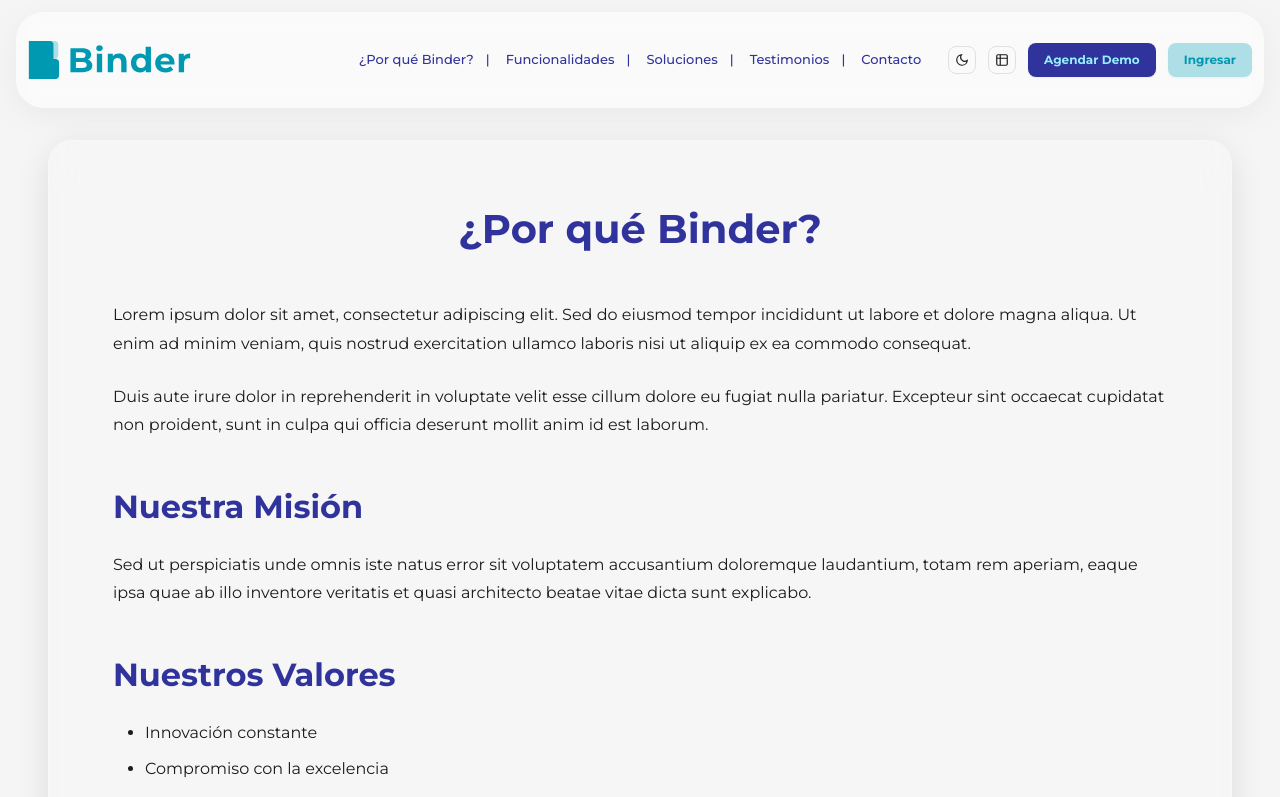
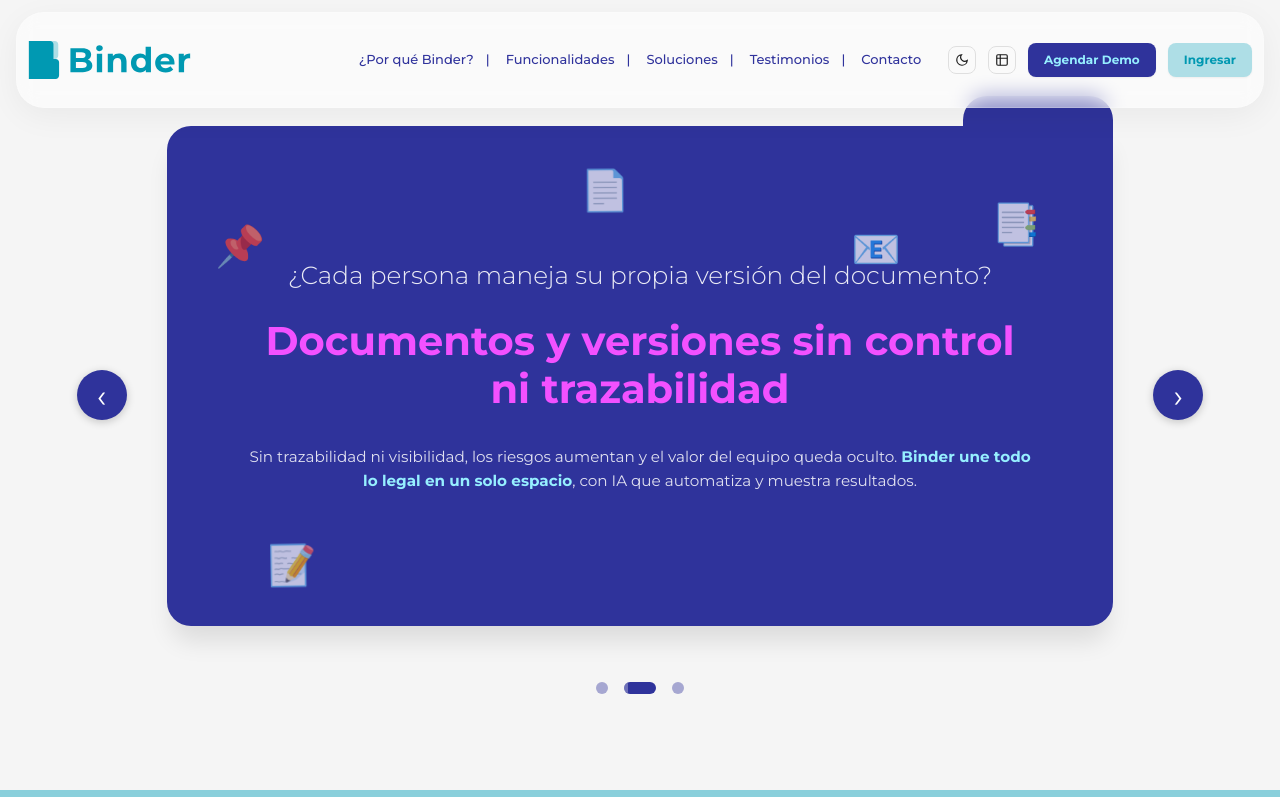
Before and after one commit to jcguzmanr/Binder-web, a React (Vite) app: page /porquebinder in a window 1280 px wide. Shown: the top 797 px of the page. Built offline with nearby package versions, Linux system fonts and the light colour scheme.

Commit message:
Add WhyBinder component to PorQueBinderPage with solapa tab positioning

```diff
--- a/src/components/sections/WhyBinder.css
+++ b/src/components/sections/WhyBinder.css
@@ -41,7 +41,7 @@ body.has-animated-background .why-binder-section {
   justify-content: center;
   box-shadow: var(--shadow-xl);
   z-index: 1; /* Container content */
-  overflow: hidden; /* Ocultar emojis que se salgan del contenedor */
+  overflow: visible; /* Permitir que la solapa se muestre */
   box-sizing: border-box; /* Incluir padding en el ancho */
 }
 
@@ -53,8 +53,9 @@ body.has-animated-background .why-binder-section {
   height: 50px;
   background: #2F339B;
   border-radius: var(--radius-xl) var(--radius-xl) 0 0;
-  z-index: 3;
+  z-index: 4;
 }
+
 
 /* Floating icons - positioned inside the blue container */
 .floating-icons {
@@ -309,6 +310,7 @@ body.has-animated-background .why-binder-section {
     height: 400px; /* Altura fija para todas las slides en mobile */
     min-height: 400px;
     max-height: 400px;
+    overflow: visible;
   }
 
   .carousel-arrow-prev {
@@ -323,7 +325,7 @@ body.has-animated-background .why-binder-section {
     right: 0;
     width: 120px;
     height: 40px;
-    top: -40px; /* Ajustar posición para mobile */
+    top: 0;
   }
 
   .carousel-content {
--- a/src/components/sections/WhyBinder.tsx
+++ b/src/components/sections/WhyBinder.tsx
@@ -122,7 +122,6 @@ export const WhyBinder = () => {
           onMouseLeave={() => setIsPaused(false)}
         >
           <div className="why-binder-solapa"></div>
-
           {/* Floating icons - positioned inside the blue container */}
           <div className="floating-icons">
             {iconPositions.map((pos, index) => (
--- a/src/pages/PorQueBinderPage.tsx
+++ b/src/pages/PorQueBinderPage.tsx
@@ -1,31 +1,9 @@
-import { InternalPage } from '../components/layout/InternalPage';
+import { WhyBinder } from '../components/sections/WhyBinder';
 
 export const PorQueBinderPage = () => {
   return (
-    <InternalPage title="¿Por qué Binder?">
-      <p>
-        Lorem ipsum dolor sit amet, consectetur adipiscing elit. Sed do eiusmod tempor
-        incididunt ut labore et dolore magna aliqua. Ut enim ad minim veniam, quis nostrud
-        exercitation ullamco laboris nisi ut aliquip ex ea commodo consequat.
-      </p>
-      <p>
-        Duis aute irure dolor in reprehenderit in voluptate velit esse cillum dolore eu
-        fugiat nulla pariatur. Excepteur sint occaecat cupidatat non proident, sunt in culpa
-        qui officia deserunt mollit anim id est laborum.
-      </p>
-      <h2>Nuestra Misión</h2>
-      <p>
-        Sed ut perspiciatis unde omnis iste natus error sit voluptatem accusantium doloremque
-        laudantium, totam rem aperiam, eaque ipsa quae ab illo inventore veritatis et quasi
-        architecto beatae vitae dicta sunt explicabo.
-      </p>
-      <h2>Nuestros Valores</h2>
-      <ul>
-        <li>Innovación constante</li>
-        <li>Compromiso con la excelencia</li>
-        <li>Transparencia y confianza</li>
-        <li>Enfoque en el cliente</li>
-      </ul>
-    </InternalPage>
+    <>
+      <WhyBinder />
+    </>
   );
 };
```
